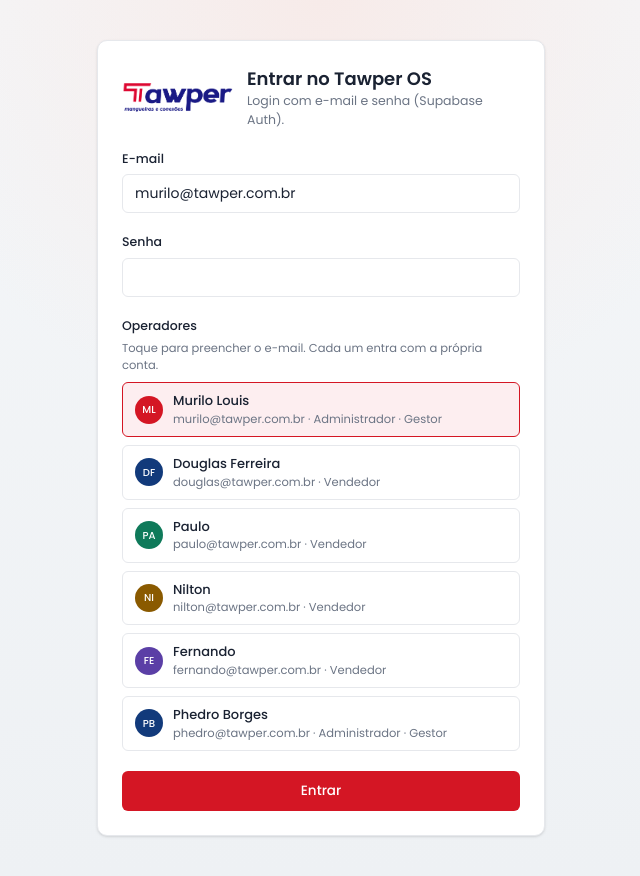
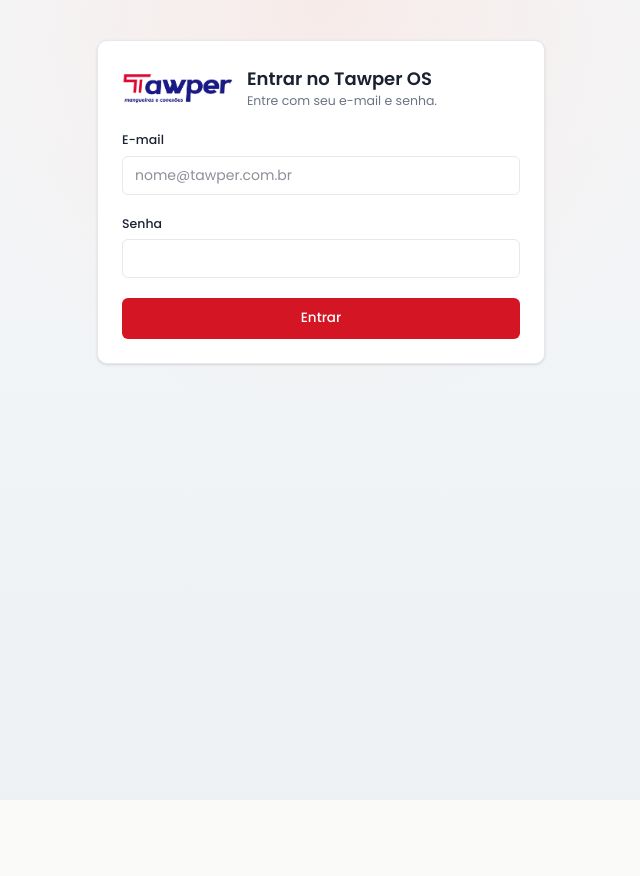
Before and after one commit to phedroborges/tawper-os, a Next.js app in the folder web/: page /entrar in a window 1280 px wide. Shown: the whole page, without its empty margins (319-959 px from the left). After the commit the page ends 800 px from the top, so only its background shows below. Built offline with nearby package versions, Linux system fonts and the light colour scheme.

Commit message:
Tela de login padrão: sem a lista de operadores
A tela Entrar mostrava todos os usuários com e-mail e papel; agora só pede e-mail e senha.

Co-Authored-By: Claude Opus 5.5 <noreply@anthropic.com>

```diff
--- a/web/src/app/entrar/page.tsx
+++ b/web/src/app/entrar/page.tsx
@@ -3,17 +3,13 @@
 import Image from "next/image";
 import { useRouter, useSearchParams } from "next/navigation";
 import { FormEvent, Suspense, useMemo, useState } from "react";
-import { Avatar } from "@/components/ui/primitives";
-import { ROLE_LABEL } from "@/lib/constants";
-import { OPERATOR_LOGIN_HINTS } from "@/lib/operator-emails";
 import { useStore } from "@/lib/store";
-import { cn } from "@/lib/utils";
 
 function EnterForm() {
   const router = useRouter();
   const params = useSearchParams();
   const loginLocal = useStore((s) => s.login);
-  const [email, setEmail] = useState(OPERATOR_LOGIN_HINTS[0]?.email ?? "");
+  const [email, setEmail] = useState("");
   const [password, setPassword] = useState("");
   const [error, setError] = useState("");
   const [busy, setBusy] = useState(false);
@@ -53,7 +49,7 @@ function EnterForm() {
           <Image src="/brand/tawper-logo.png" alt="Tawper" width={112} height={32} className="h-8 w-auto" />
           <div>
             <h1 className="text-[18px] font-semibold text-ink">Entrar no Tawper OS</h1>
-            <p className="text-[12.5px] text-muted">Login com e-mail e senha (Supabase Auth).</p>
+            <p className="text-[12.5px] text-muted">Entre com seu e-mail e senha.</p>
           </div>
         </div>
 
@@ -82,30 +78,6 @@ function EnterForm() {
           />
         </label>
 
-        <fieldset className="grid gap-2">
-          <legend className="mb-1 text-[12.5px] font-medium text-ink">Operadores</legend>
-          <p className="text-[11.5px] text-muted">Toque para preencher o e-mail. Cada um entra com a própria conta.</p>
-          {OPERATOR_LOGIN_HINTS.map((user) => (
-            <button
-              key={user.id}
-              type="button"
-              onClick={() => setEmail(user.email)}
-              className={cn(
-                "flex items-center gap-2.5 rounded-[6px] border px-3 py-2 text-left",
-                email.toLowerCase() === user.email ? "border-brand bg-brand-soft" : "border-line hover:bg-soft",
-              )}
-            >
-              <Avatar name={user.name} initials={user.initials} color={user.color} size={28} />
-              <span className="min-w-0 flex-1">
-                <span className="block text-[13px] font-medium text-ink">{user.name}</span>
-                <span className="block truncate text-[11.5px] text-muted">
-                  {user.email} · {ROLE_LABEL[user.role]}
-                </span>
-              </span>
-            </button>
-          ))}
-        </fieldset>
-
         {error && <p className="rounded-[6px] bg-brand-soft px-3 py-2 text-[12.5px] text-brand">{error}</p>}
 
         <button
--- a/web/src/lib/operator-emails.ts
+++ /dev/null
@@ -1,12 +0,0 @@
-import { USERS } from "./constants";
-
-/** Lista pública de e-mails de login (sem senha) — só para a tela Entrar. */
-export const OPERATOR_LOGIN_HINTS = USERS.map((user) => ({
-  id: user.id,
-  name: user.name,
-  short: user.short,
-  role: user.role,
-  email: `${user.id.replace(/^u-/, "").toLowerCase()}@tawper.com.br`,
-  initials: user.initials,
-  color: user.color,
-}));
```
